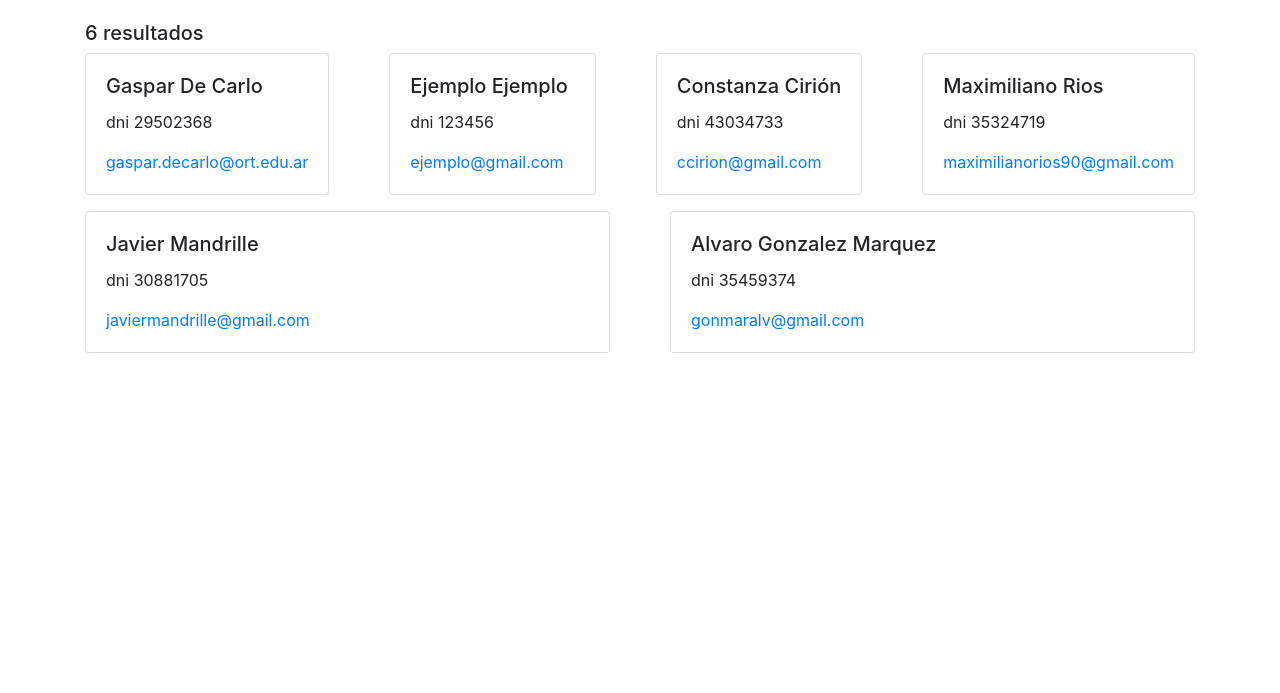
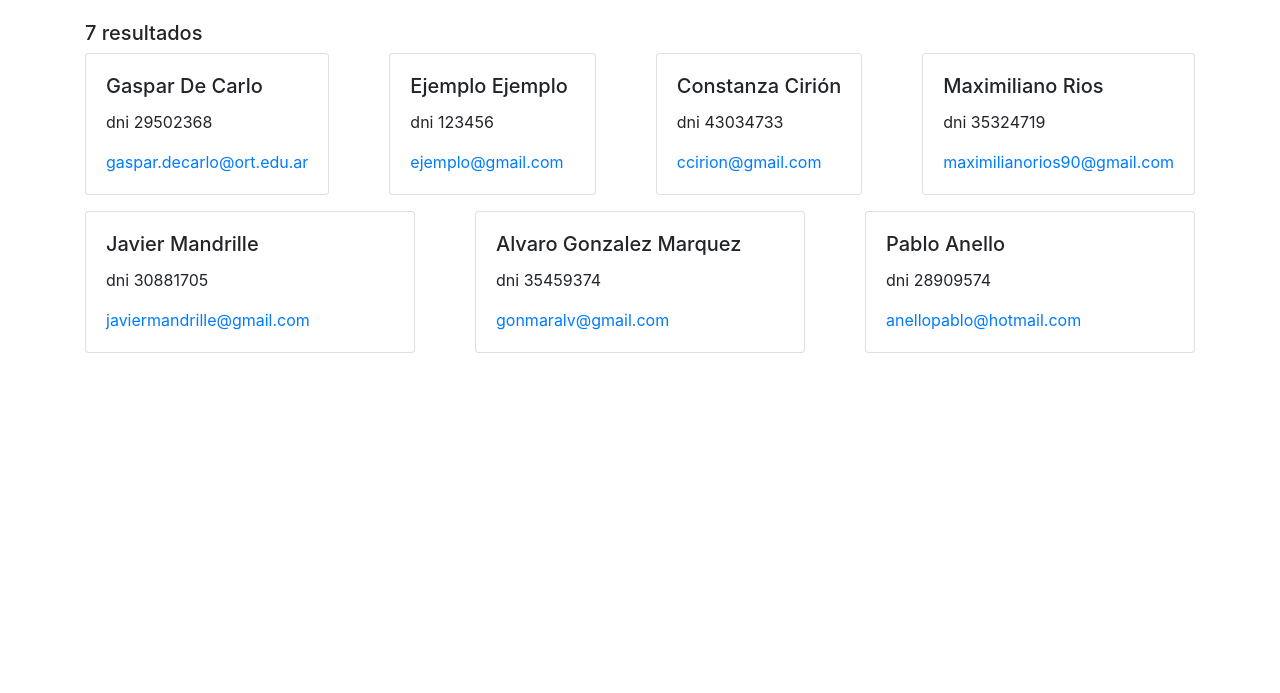
Before and after one commit to 2020-YA-NT2A/yant2-ejercicio-1, a plain HTML site: page index.html in a window 1280 px wide. Shown: the part 107-800 px from the top of the page. Drawn offline with nearby package versions, Linux system fonts and the light colour scheme.

Commit message:
Agregado Persona Pablo Anello

```diff
--- a/index.html
+++ b/index.html
@@ -60,7 +60,8 @@
                     { nombre: 'Constanza', apellido: 'Cirión', dni: 43034733, correo: 'ccirion@gmail.com' },
                     { nombre: 'Maximiliano', apellido: 'Rios', dni: 35324719, correo: 'maximilianorios90@gmail.com' },
                     { nombre: 'Javier', apellido: 'Mandrille', dni: 30881705, correo: 'javiermandrille@gmail.com' },
-                    { nombre: 'Alvaro', apellido: 'Gonzalez Marquez', dni: 35459374, correo: 'gonmaralv@gmail.com' }
+                    { nombre: 'Alvaro', apellido: 'Gonzalez Marquez', dni: 35459374, correo: 'gonmaralv@gmail.com' },
+                    { nombre: 'Pablo', apellido: 'Anello', dni: 28909574, correo: 'anellopablo@hotmail.com' }
                 ]
         },
         computed: {
```
